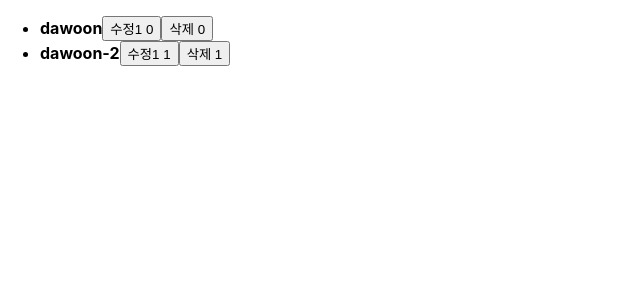
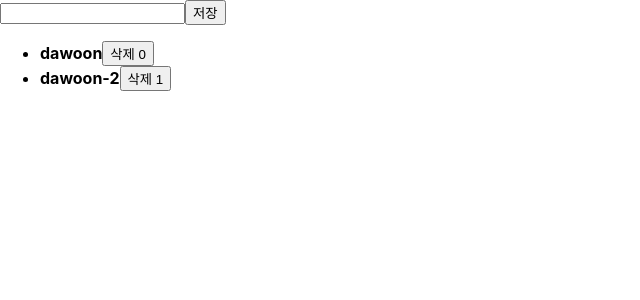
Before and after one commit to hec8897/react-todo-pattern, a React (Create React App) app: page / in a window 1280 px wide. Shown: the top 300 px of the page, without its empty margins (0-640 px from the left). Built offline with nearby package versions, Linux system fonts and the light colour scheme.

Commit message:
컨벤션에 맡게 폴더정리?

```diff
--- a/src/App.jsx
+++ b/src/App.jsx
@@ -1,17 +1,11 @@
-import { useState } from 'react';
-import TodoList from './component/list';
+import Todo from './component/todoList';
 
 function App() {
-  const [list, SetList] = useState(
-    [
-      { id: 0, desc: 'dawoon' },
-      { id: 1, desc: 'dawoon-2' },
-    ]
-  );
+
 
   return (
     <div className="App">
-      <TodoList list={list}/>
+      <Todo/>
     </div >
   );
 }
--- a/src/component/list/Button.jsx
+++ /dev/null
@@ -1,8 +0,0 @@
-function Button({children,id}) {
-
-    return (
-        <button>{children} {id}</button>
-    )
-}
-
-export default Button;
--- a/src/component/list/index.jsx
+++ /dev/null
@@ -1,16 +0,0 @@
-import Button from "./Button";
-import List from "./List";
-
-function TodoList({list}) {
-    return (
-        <ul>
-            {list.map((ele)=><List key={ele.id}>
-                <b>{ele.desc}</b>
-                <Button id={ele.id}>수정1</Button>
-                <Button id={ele.id}>삭제</Button>
-            </List>)}
-        </ul>
-    )
-}
-
-export default TodoList;
--- /dev/null
+++ b/src/component/todoList/create/index.jsx
@@ -0,0 +1,19 @@
+import { useState } from "react";
+
+
+function CreateList({addList}) {
+    const [input,setInput] = useState('');
+
+    const onChange = (e) =>{
+        const {value} = e.target
+        setInput(value)
+    }
+    return (
+        <div>
+            <input type="text" value={input} onChange={onChange}/>
+            <button onClick={()=>addList(input)}>저장</button>
+        </div>
+    )
+}
+
+export default CreateList;
--- /dev/null
+++ b/src/component/todoList/index.jsx
@@ -0,0 +1,31 @@
+import { useState, useRef } from 'react';
+import CreateList from './create';
+import TodoList from './list';
+
+function Todo() {
+    const nextId = useRef(2)
+    const [list, SetList] = useState(
+        [
+            { id: 0, desc: 'dawoon' },
+            { id: 1, desc: 'dawoon-2' },
+        ]
+    );
+
+    const removeList = (id) => {
+        SetList(list.filter((ele) => ele.id !== id));
+    }
+
+    const addList = (desc) => {
+        SetList([...list, { id: nextId.current, desc }])
+        nextId.current += 1;
+    }
+
+    return (
+        <>
+            <CreateList addList={addList} />
+            <TodoList list={list} removeList={removeList} />
+        </>
+    );
+}
+
+export default Todo;
--- /dev/null
+++ b/src/component/todoList/list/Button.jsx
@@ -0,0 +1,8 @@
+function Button({ children, id, onClick }) {
+
+    return (
+        <button onClick={() => onClick(id)}>{children} {id}</button>
+    )
+}
+
+export default Button;
--- /dev/null
+++ b/src/component/todoList/list/index.jsx
@@ -0,0 +1,17 @@
+import Button from "./Button";
+import List from "./List";
+
+function TodoList({ list,removeList }) {
+    return (
+        <ul>
+            {list.map((ele) =>
+                <List key={ele.id}>
+                    <b>{ele.desc}</b>
+                    <Button id={ele.id} onClick={removeList}>삭제</Button>
+                </List>)
+            }
+        </ul>
+    )
+}
+
+export default TodoList;
```
Also changed, not shown: src/component/todoList/list/List.jsx (renamed from src/component/list/List.jsx).
